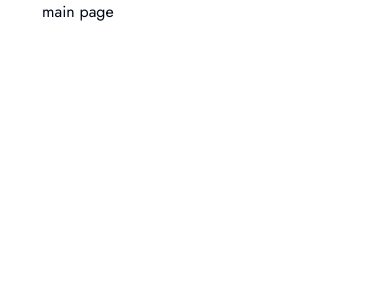
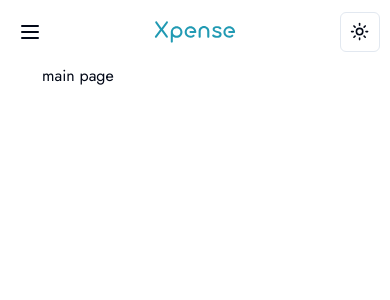
Before and after one commit to BajraYeJoon/xpense-tracker, a Next.js app: page / in a window 390 px wide. Shown: the top 300 px of the page. Built offline with nearby package versions, Linux system fonts and the light colour scheme.

Commit message:
chore: Refactor Navbar component structure and add mobile navigation menu

```diff
--- a/src/components/site/navigation/Navbar.tsx
+++ b/src/components/site/navigation/Navbar.tsx
@@ -1,13 +1,16 @@
 "use client";
-import { buttonVariants } from "@/components/ui/button";
+import { useState } from "react";
+import { Button, buttonVariants } from "@/components/ui/button";
 import { cn } from "@/lib/utils";
 import { UserButton } from "@clerk/nextjs";
 import Image from "next/image";
 import Link from "next/link";
 import { usePathname } from "next/navigation";
 import { ThemeSwitcher } from "@/components/global/mode-toggle";
+import { Sheet, SheetTrigger, SheetContent } from "@/components/ui/sheet";
+import { Menu } from "lucide-react";
 
-export const navitems = [
+export const navItems = [
   {
     label: "Dashboard",
     link: "/dashboard",
@@ -26,15 +29,12 @@ const Navbar = () => {
   return (
     <>
       <DesktopNavbar />
+      <MobileNavbar />
     </>
   );
 };
 
-function DesktopNavbar() {
-  return (
-    <nav className="hidden  bg-background md:block">
-      <nav className=" flex items-center justify-between gap-2">
-        <div className="flex h-16 min-h-14 items-center gap-x-4">
+const Logo = () => (
   <Link
     href="/"
     className="overflow-hidden h-24 w-24 flex justify-center items-center"
@@ -47,20 +47,56 @@ function DesktopNavbar() {
       height={100}
     />
   </Link>
+);
+
+const RightControls = () => (
+  <div className="flex items-center gap-2">
+    <ThemeSwitcher />
+    <UserButton afterSignOutUrl="/sign-in" />
+  </div>
+);
+
+function MobileNavbar() {
+  const [isOpen, setIsOpen] = useState(false);
+
+  return (
+    <nav
+      className="flex items-center justify-between w-full h-16 border-separate bg-background md:hidden"
+      role="banner"
+    >
+      <Sheet open={isOpen} onOpenChange={setIsOpen}>
+        <SheetTrigger asChild>
+          <Button variant="ghost" size="icon" aria-label="Open menu">
+            <Menu />
+          </Button>
+        </SheetTrigger>
+        <SheetContent className="w-[400px] sm:w-[540px]" side="left">
+          {navItems.map((item, index) => (
+            <NavbarItem key={index} {...item} />
+          ))}
+        </SheetContent>
+      </Sheet>
+      <Logo />
+      <RightControls />
+    </nav>
+  );
+}
+
+const DesktopNavbar = () => (
+  <header className="hidden bg-background md:block" role="banner">
+    <nav className="flex items-center justify-between gap-2">
+      <div className="flex h-16 min-h-14 items-center gap-x-4">
+        <Logo />
         <div className="flex h-full">
-            {navitems.map((item, index) => (
+          {navItems.map((item, index) => (
             <NavbarItem key={index} {...item} />
           ))}
         </div>
       </div>
-        <div className="flex items-center gap-2">
-          <ThemeSwitcher />
-          <UserButton afterSignOutUrl="/sign-in" />
-        </div>
+      <RightControls />
     </nav>
-    </nav>
+  </header>
 );
-}
 
 function NavbarItem({ label, link }: { label: string; link: string }) {
   const pathname = usePathname();
@@ -70,20 +106,20 @@ function NavbarItem({ label, link }: { label: string; link: string }) {
       <Link
         href={link}
         className={cn(
-          buttonVariants({
-            variant: "ghost",
-          }),
+          buttonVariants({ variant: "ghost" }),
           "w-full justify-start text-base text-muted-foreground hover:text-foreground",
-          isActive && "text-foreground "
+          isActive && "text-foreground"
         )}
       >
         {label}
       </Link>
-      {isActive && (
-        <div className="absolute -bottom-[2px] left-1/2 hidden h-[2px] w-4/5 -translate-x-1/2 rounded-xl bg-foreground md:block"></div>
-      )}
+      {isActive && <ActiveIndicator />}
     </div>
   );
 }
 
+const ActiveIndicator = () => (
+  <div className="absolute -bottom-[2px] left-1/2 hidden h-[2px] w-4/5 -translate-x-1/2 rounded-xl bg-foreground md:block"></div>
+);
+
 export default Navbar;
```
Lines whose indentation alone changed are shown as unchanged.
